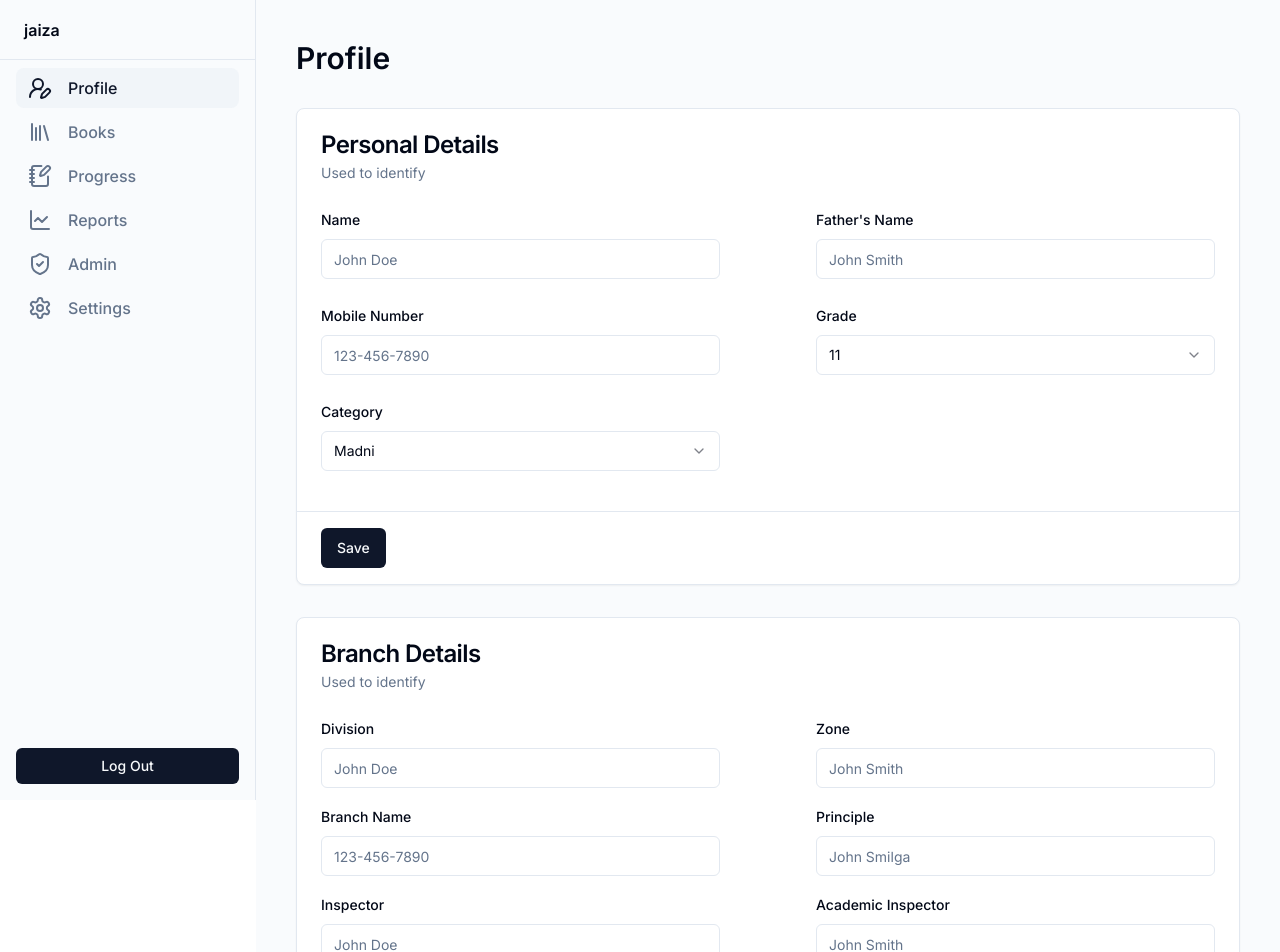
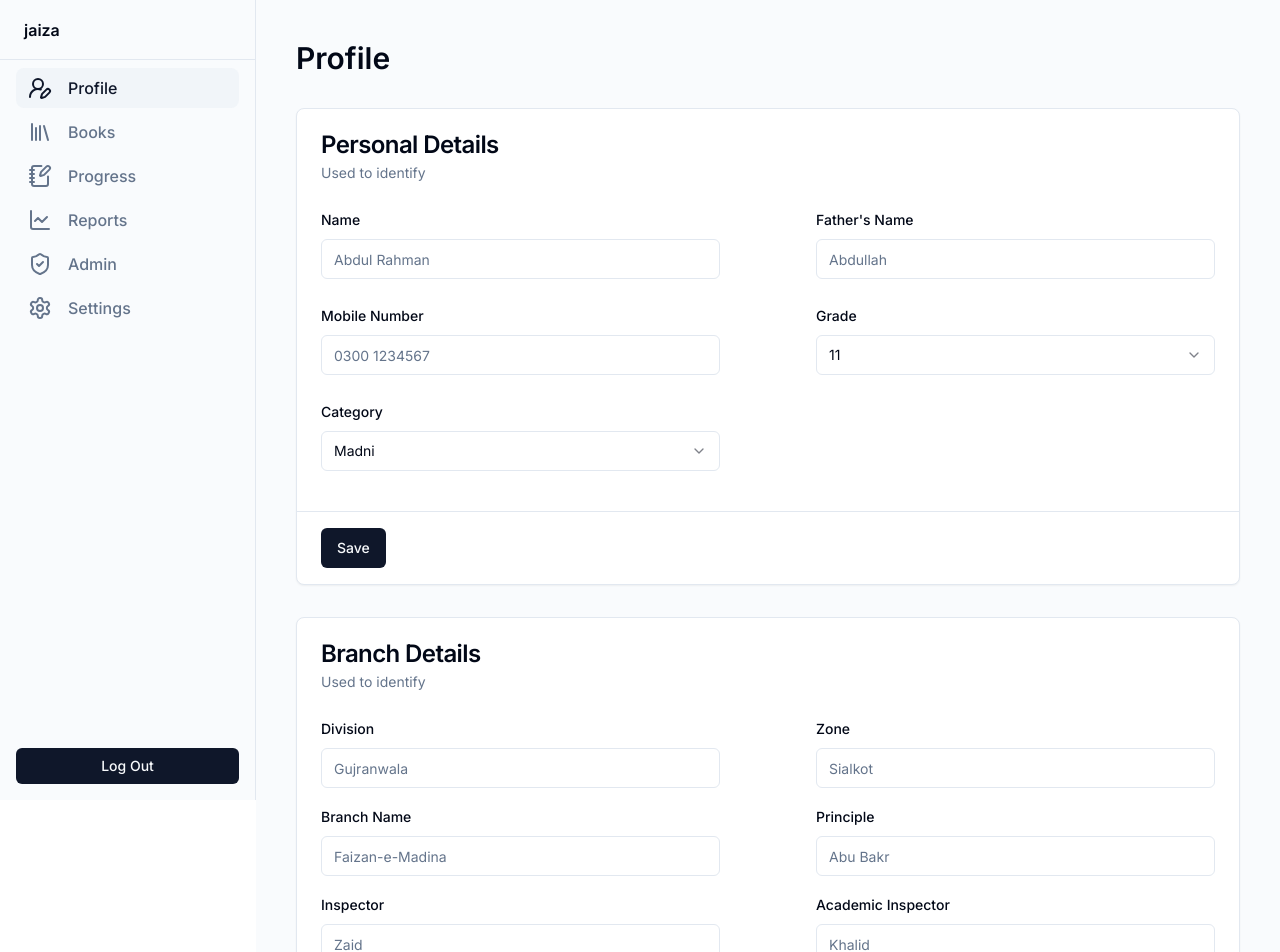
Before and after one commit to iameenahmed/jaiza, a Next.js app: page /profile in a window 1280 px wide. Shown: the top 952 px of the page. Built offline with nearby package versions, Linux system fonts and the light colour scheme.

Commit message:
Update placeholders in BranchDetails.tsx and PersonalDetails.tsx

```diff
--- a/components/profile/BranchDetails.tsx
+++ b/components/profile/BranchDetails.tsx
@@ -8,15 +8,15 @@ import InputFormField from '../InputFormField'
 import { Form } from '@/components/ui/form'
 
 const formFields = [
-  { name: 'division', label: 'Division', placeholder: 'John Doe' },
-  { name: 'zone', label: 'Zone', placeholder: 'John Smith' },
-  { name: 'branch', label: 'Branch Name', placeholder: '123-456-7890' },
-  { name: 'principle', label: 'Principle', placeholder: 'John Smilga' },
-  { name: 'inspector', label: 'Inspector', placeholder: 'John Doe' },
+  { name: 'division', label: 'Division', placeholder: 'Gujranwala' },
+  { name: 'zone', label: 'Zone', placeholder: 'Sialkot' },
+  { name: 'branch', label: 'Branch Name', placeholder: 'Faizan-e-Madina' },
+  { name: 'principle', label: 'Principle', placeholder: 'Abu Bakr' },
+  { name: 'inspector', label: 'Inspector', placeholder: 'Zaid' },
   {
     name: 'academic_inspector',
     label: 'Academic Inspector',
-    placeholder: 'John Smith',
+    placeholder: 'Khalid',
   },
 ]
 
--- a/components/profile/PersonalDetails.tsx
+++ b/components/profile/PersonalDetails.tsx
@@ -9,9 +9,9 @@ import InputFormField from '../InputFormField'
 import SelectFormField from '@/components/SelectFormField'
 
 const inputFields = [
-  { name: 'username', label: 'Name', placeholder: 'John Doe' },
-  { name: 'father_name', label: "Father's Name", placeholder: 'John Smith' },
-  { name: 'phone', label: 'Mobile Number', placeholder: '123-456-7890' },
+  { name: 'username', label: 'Name', placeholder: 'Abdul Rahman' },
+  { name: 'father_name', label: "Father's Name", placeholder: 'Abdullah' },
+  { name: 'phone', label: 'Mobile Number', placeholder: '0300 1234567' },
 ]
 
 const gradeOptions = ['11', '13', '15', '17']
```
